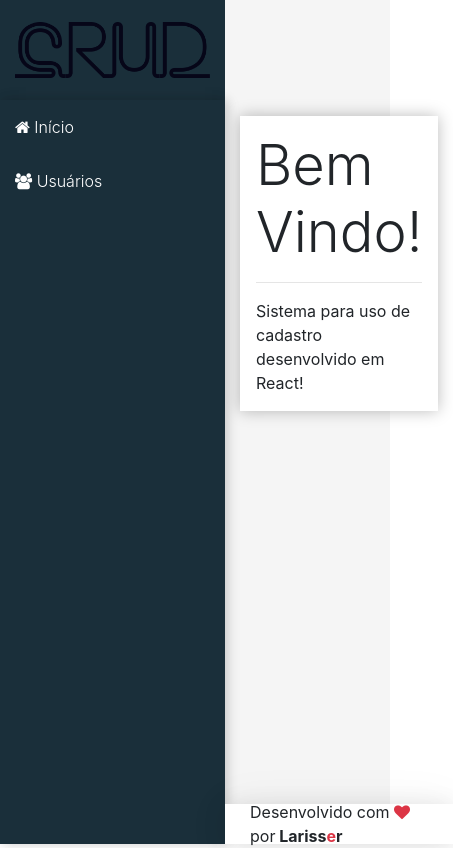
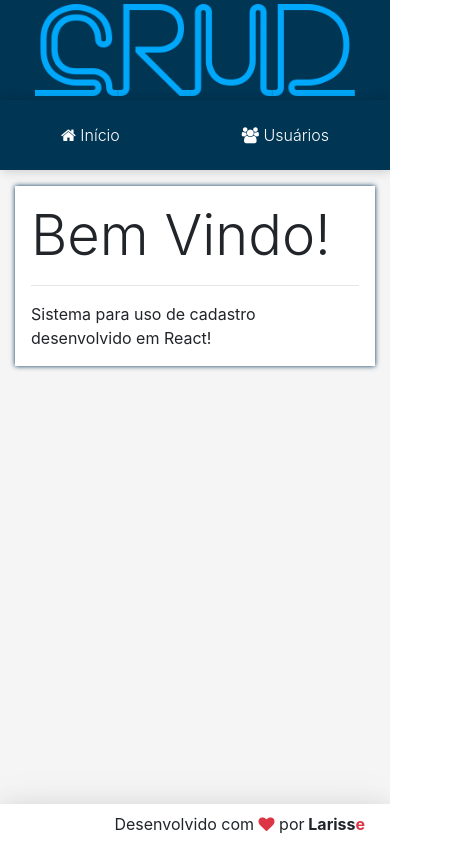
Before and after one commit to LarisseLima/react-crud, a React (Create React App) app in the folder frontend/: page / in a window 390 px wide. Shown: the whole page, 453 px wide, since content can reach past the window. Built offline with nearby package versions, Linux system fonts and the light colour scheme.

Commit message:
Adiciona responsividade, e ajustes css

```diff
--- a/frontend/src/components/template/Footer.jsx
+++ b/frontend/src/components/template/Footer.jsx
@@ -5,6 +5,6 @@ export default props =>
     <footer className="footer">
         <span>
             Desenvolvido com <i className="fa fa-heart text-danger"></i> por
-            <strong> Lariss<span className="text-danger">e</span>r</strong>
+            <strong> Lariss<span className="text-danger">e</span></strong>
         </span>
     </footer>
--- a/frontend/src/components/template/Logo.css
+++ b/frontend/src/components/template/Logo.css
@@ -9,3 +9,10 @@ aside.logo img {
     padding: 0px 15px;
     width: 100%;
 }
+
+
+@media(max-width: 576px) {
+    aside.logo img {
+        width: 350px;
+    }
+}
--- a/frontend/src/components/template/Main.css
+++ b/frontend/src/components/template/Main.css
@@ -1,4 +1,4 @@
 main > div {
     background-color: #FFF;
-    box-shadow: 0px 0px 15px #0004;
+    box-shadow: 0px 0px 5px #003554;
 }
--- a/frontend/src/components/template/Nav.css
+++ b/frontend/src/components/template/Nav.css
@@ -14,5 +14,24 @@ aside.menu-area {
 }
 
 .menu a:hover {
-    background: linear-gradient(135deg, #07a7e3 0%, #32dac3 100%);
+    background: linear-gradient(135deg, #0582ca 0%, #00a6fb 100%);
 }
+
+@media(max-width: 768px) {
+    .menu {
+        display: flex;
+        justify-content: flex-start;
+        align-items: center;
+    }
+
+    .menu a {
+        display: inline;
+        padding: 10px;
+        margin: 0px;
+    }
+
+    .menu {
+        height: 100%;
+        justify-content: space-around;
+    }
+}
--- a/frontend/src/main/App.css
+++ b/frontend/src/main/App.css
@@ -1,6 +1,5 @@
 :root {
-    --bg-dark: #1A2F3A;
-
+    --bg-dark: #003554;
     --logo-height: 100px;
     --header-height: 100px;
     --menu-top-height: 70px;
@@ -48,3 +47,35 @@ main.content {
 footer.footer {
     grid-area: footer;
 }
+
+@media(max-width: 768px) {
+    .app {
+        grid-template-rows:
+            var(--header-height)
+            var(--menu-top-height)
+            1fr
+            var(--footer-height);
+        grid-template-columns: var(--aside-width) 1fr;
+        grid-template-areas:
+            "logo header"
+            "menu menu"
+            "content content"
+            "footer footer";
+    }
+}
+
+@media(max-width: 576px) {
+    .app {
+        grid-template-rows:
+            var(--logo-height)
+            var(--menu-top-height)
+            1fr
+            var(--footer-height);
+        grid-template-columns: 1fr;
+        grid-template-areas:
+            "logo"
+            "menu"
+            "content"
+            "footer";
+    }
+}
```
Also changed, not shown: frontend/src/assets/imgs/logo.png, 1 other file (tests, documents, lock files or other folders).
